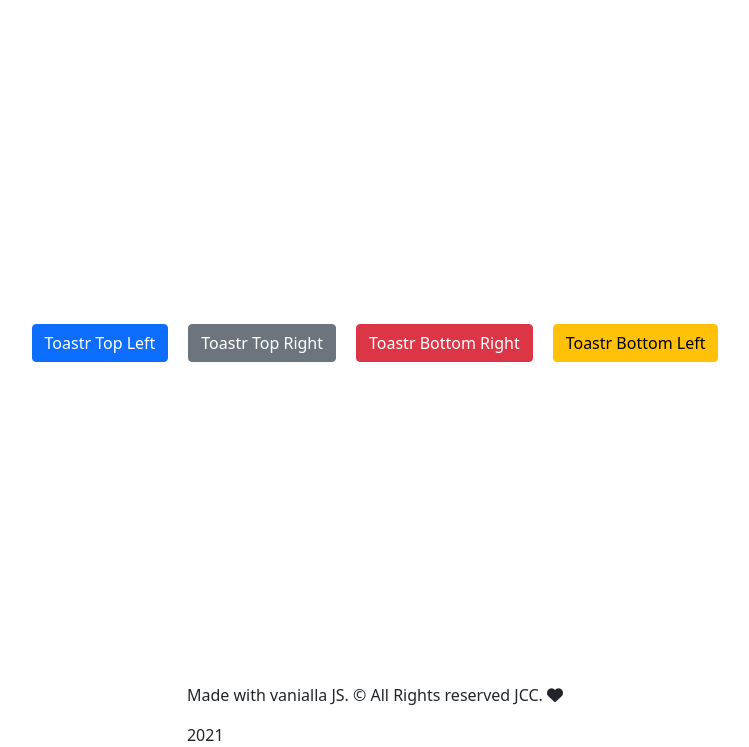
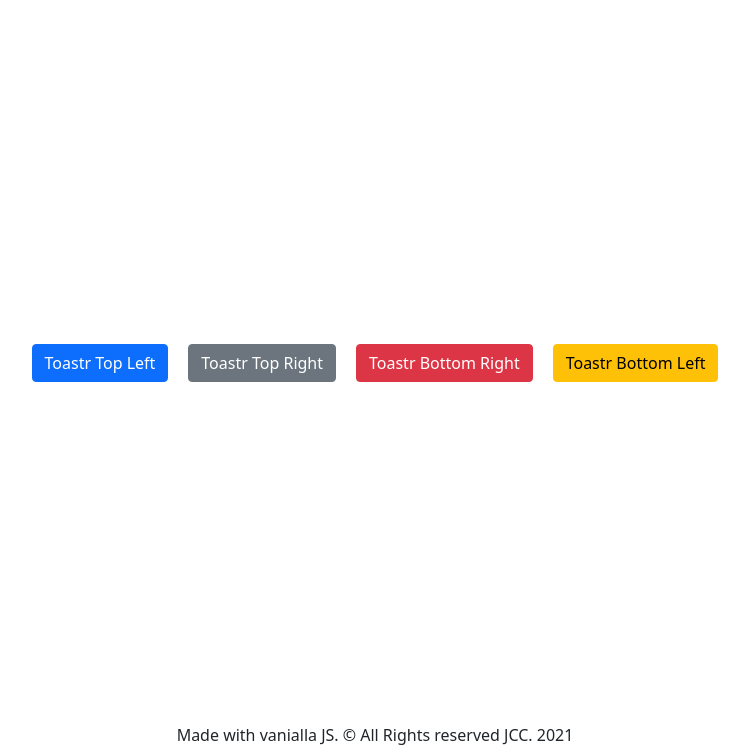
Before and after one commit to ajallow-hub/toastr_notificationV2, a plain HTML site: page index.html in a window 1280 px wide. Shown: the part 53-800 px from the top of the page, without its empty margins (265-1014 px from the left). Drawn offline with nearby package versions, Linux system fonts and the light colour scheme.

Commit message:
index.html

```diff
--- a/index.html
+++ b/index.html
@@ -112,12 +112,10 @@
         <button type="button" class="btn btn-warning" id="toastr-bottom-left">Toastr Bottom Left</button>
       </main>
       <footer>
-        <p>Made with vanialla JS. &copy; All Rights reserved JCC.
-            <i class="fas fa-heart text-red-700"></i></p>
+        Made with vanialla JS. &copy; All Rights reserved JCC.
         <span id="year"></span>
       </footer>
 
-      <script src="https://kit.fontawesome.com/bfd1c23870.js"></script>
       <script src="toastr.js"></script>
 
       <script>
@@ -147,8 +145,6 @@
 
           Toastr.showNotification("toastr-bottom-left");
         });
-
-
       </script>
 </body>
 </html>
```
